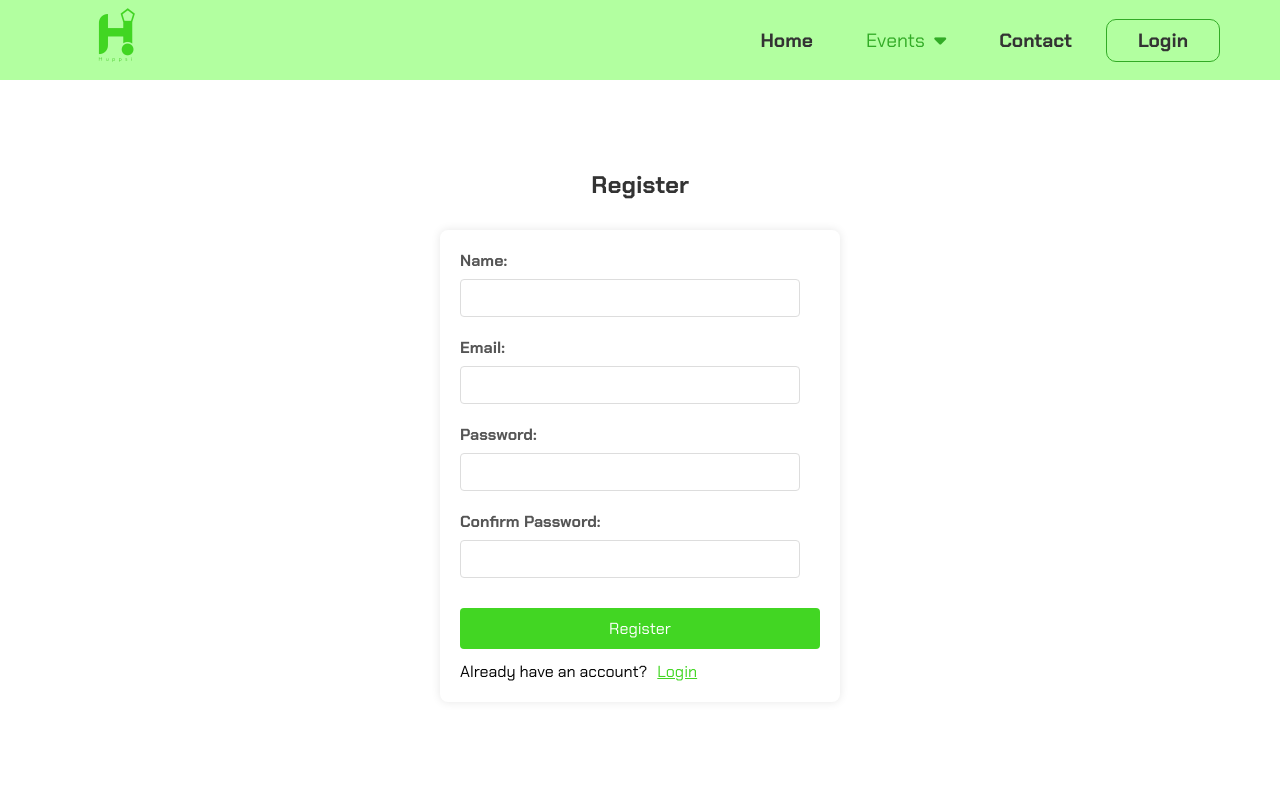
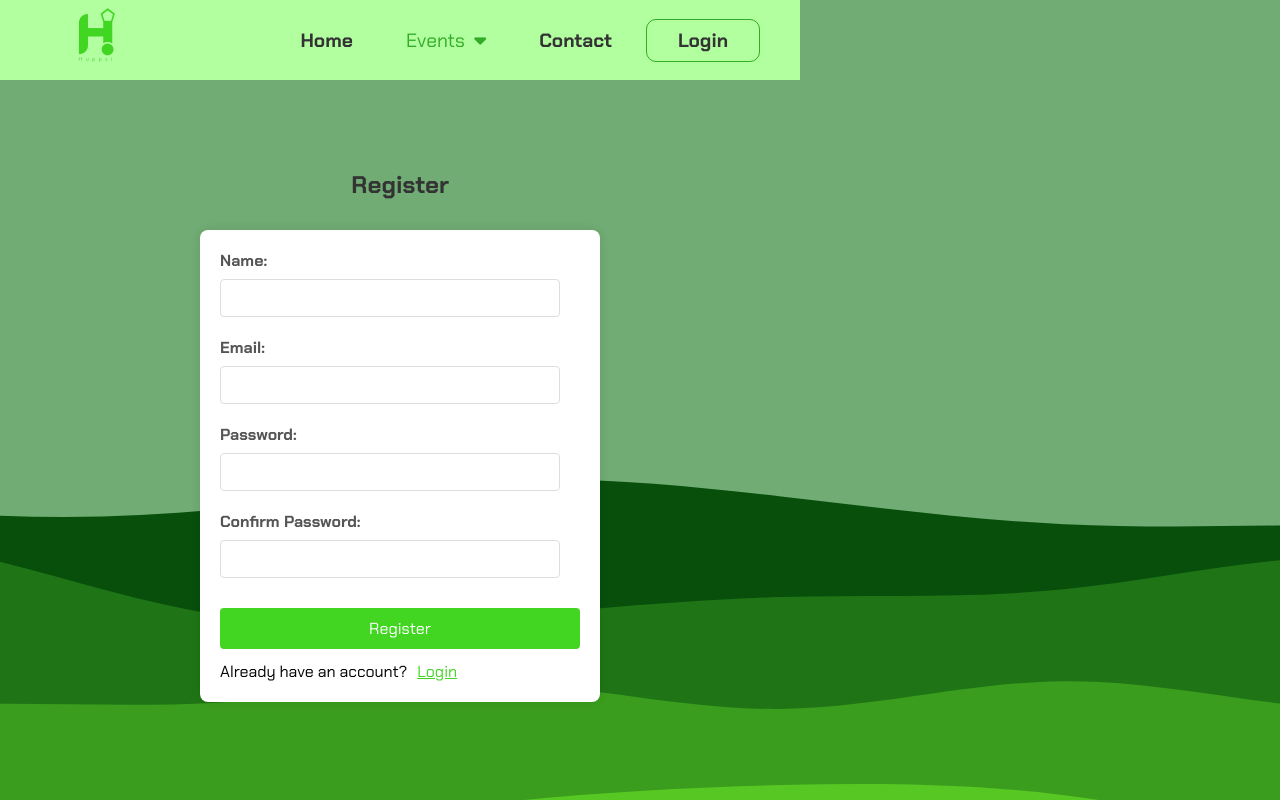
Before and after one commit to SophieCodes1910/ClientProject, a React (Vite) app: page /register in a window 1280 px wide. Built offline with nearby package versions, Linux system fonts and the light colour scheme.

Commit message:
added background to Register

```diff
--- a/src/pages/Register/register.css
+++ b/src/pages/Register/register.css
@@ -2,6 +2,8 @@ body {
   margin: 0;
   padding: 0;
   height: 100vh;
+  width: 100vh;
+  background: url("../../assets/LoginBackground.svg") no-repeat center center; /* Centering */
 }
 
 .register-container {
```
